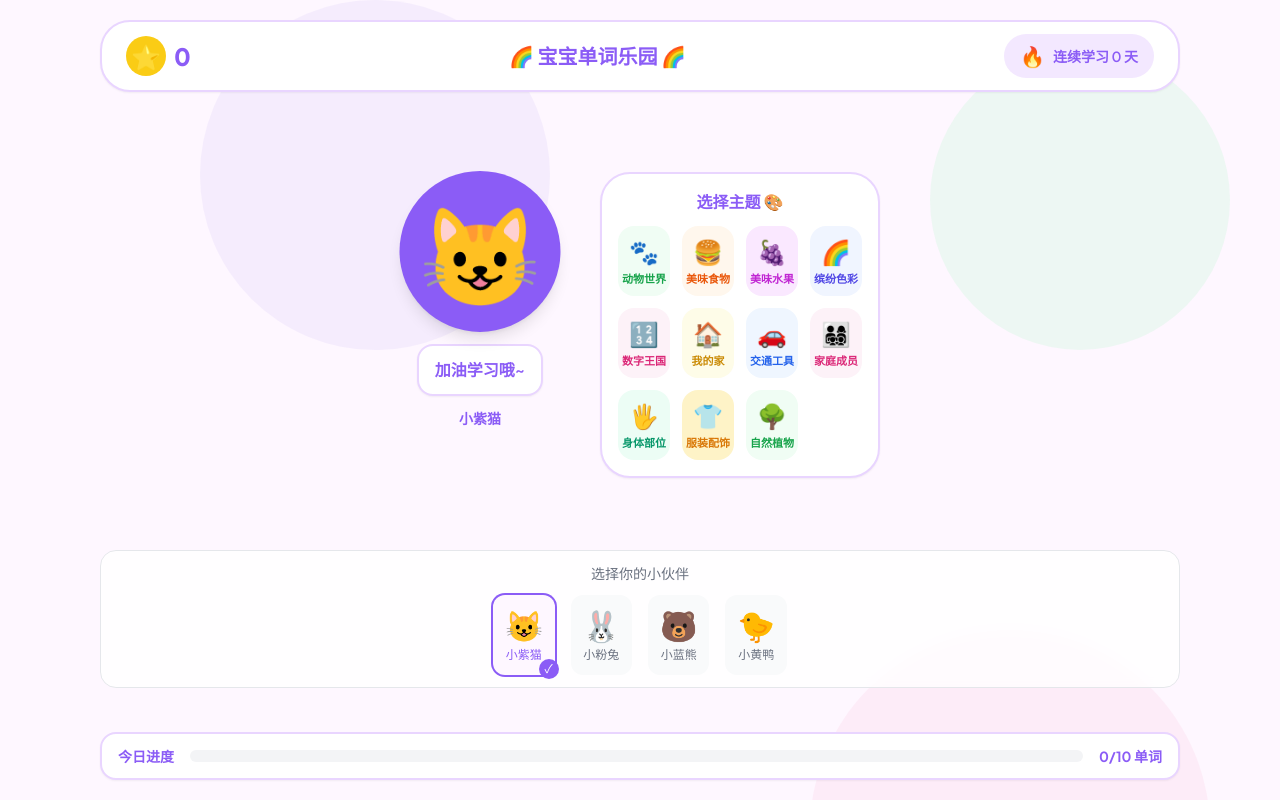
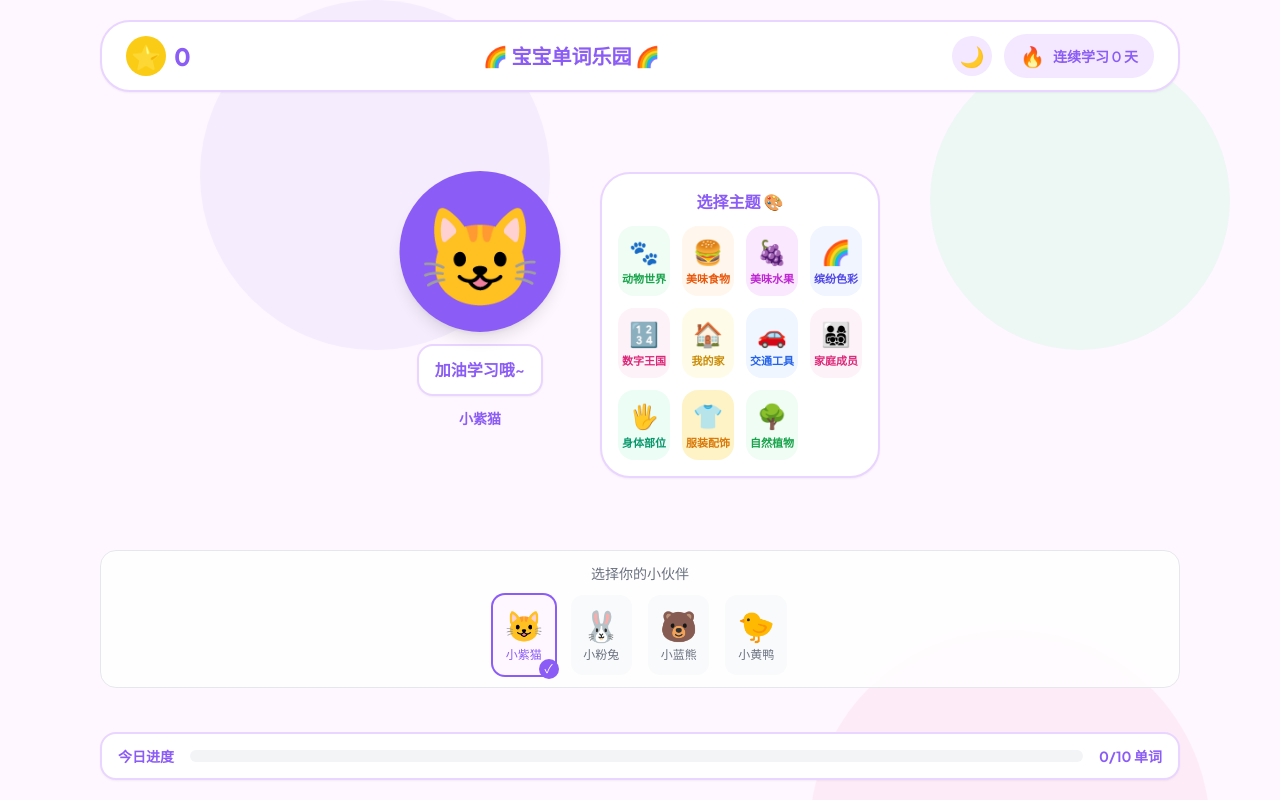
Before and after one commit to childelins/baby-words, a React (Vite) app: page / in a window 1280 px wide. Built offline with nearby package versions, Linux system fonts and the light colour scheme.

Commit message:
feat(theme): TopBar 添加夜间模式切换按钮，页面背景适配主题

```diff
--- a/src/components/TopBar/TopBar.tsx
+++ b/src/components/TopBar/TopBar.tsx
@@ -1,12 +1,14 @@
 import { motion, AnimatePresence } from 'framer-motion';
 import { useGameStore } from '../../store/useGameStore';
+import { useTheme } from '../../hooks';
 
 export function TopBar() {
   const { progress } = useGameStore();
+  const { theme, toggleTheme } = useTheme();
 
   return (
     <div className="w-full max-w-[1120px] mx-auto px-5">
-      <div className="bg-white rounded-[30px] border-2 border-primary-200 px-6 py-3 flex items-center justify-between shadow-sm">
+      <div className="bg-theme-bg-container rounded-[30px] border-2 border-theme-border px-6 py-3 flex items-center justify-between shadow-sm transition-colors">
         {/* 星星数量 */}
         <div className="flex items-center gap-2">
           <motion.div
@@ -24,7 +26,7 @@ export function TopBar() {
               animate={{ y: 0, opacity: 1, scale: 1 }}
               exit={{ y: -20, opacity: 0, scale: 0.5 }}
               transition={{ duration: 0.3, ease: 'easeOut' }}
-              className="text-2xl font-extrabold text-primary-600"
+              className="text-2xl font-extrabold text-mascot-600"
             >
               {progress.stars}
             </motion.span>
@@ -33,17 +35,31 @@ export function TopBar() {
 
         {/* 标题 */}
         <div className="text-center">
-          <h1 className="text-xl font-bold text-primary-600">
+          <h1 className="text-xl font-bold text-mascot-600">
             🌈 宝宝单词乐园 🌈
           </h1>
         </div>
 
-        {/* 连续学习天数 */}
-        <div className="flex items-center gap-2 bg-primary-100 rounded-full px-4 py-2">
-          <span className="text-xl">🔥</span>
-          <span className="text-sm font-semibold text-primary-600">
-            连续学习 {progress.streak} 天
-          </span>
+        {/* 右侧：主题切换 + 连续学习天数 */}
+        <div className="flex items-center gap-3">
+          {/* 主题切换按钮 */}
+          <motion.button
+            onClick={toggleTheme}
+            className="w-10 h-10 bg-mascot-100 rounded-full flex items-center justify-center hover:bg-mascot-200 transition-colors"
+            whileHover={{ scale: 1.1 }}
+            whileTap={{ scale: 0.95 }}
+            aria-label={theme === 'dark' ? '切换到日间模式' : '切换到夜间模式'}
+          >
+            <span className="text-xl">{theme === 'dark' ? '☀️' : '🌙'}</span>
+          </motion.button>
+
+          {/* 连续学习天数 */}
+          <div className="flex items-center gap-2 bg-mascot-100 rounded-full px-4 py-2">
+            <span className="text-xl">🔥</span>
+            <span className="text-sm font-semibold text-mascot-600">
+              连续学习 {progress.streak} 天
+            </span>
+          </div>
         </div>
       </div>
     </div>
--- a/src/pages/GamePage.tsx
+++ b/src/pages/GamePage.tsx
@@ -18,12 +18,12 @@ export function GamePage() {
   if (!currentCategory) return null;
 
   return (
-    <div className="min-h-screen bg-mascot-50 flex flex-col">
-      {/* 背景装饰 - 匹配设计稿位置 */}
+    <div className="min-h-screen bg-theme-bg flex flex-col">
+      {/* 背景装饰 - 使用主题变量 */}
       <div className="fixed inset-0 pointer-events-none overflow-hidden">
-        <div className="absolute top-0 left-[200px] w-[350px] h-[350px] bg-[#E0D4F7] rounded-full opacity-30" />
-        <div className="absolute top-[630px] right-[70px] w-[400px] h-[400px] bg-[#FBD5E8] rounded-full opacity-30" />
-        <div className="absolute top-[50px] right-[50px] w-[300px] h-[300px] bg-[#D4F7E0] rounded-full opacity-40" />
+        <div className="absolute top-0 left-[200px] w-[350px] h-[350px] bg-theme-decoration-1 rounded-full opacity-30" />
+        <div className="absolute top-[630px] right-[70px] w-[400px] h-[400px] bg-theme-decoration-2 rounded-full opacity-30" />
+        <div className="absolute top-[50px] right-[50px] w-[300px] h-[300px] bg-theme-decoration-3 rounded-full opacity-40" />
       </div>
 
       {/* 内容 */}
--- a/src/pages/HomePage.tsx
+++ b/src/pages/HomePage.tsx
@@ -6,12 +6,12 @@ import { Mascot, MascotSelector } from '../components/Mascot';
 
 export function HomePage() {
   return (
-    <div className="min-h-screen bg-mascot-50 flex flex-col">
-      {/* 背景装饰 - 匹配设计稿位置 */}
+    <div className="min-h-screen bg-theme-bg flex flex-col">
+      {/* 背景装饰 - 使用主题变量 */}
       <div className="fixed inset-0 pointer-events-none overflow-hidden">
-        <div className="absolute top-0 left-[200px] w-[350px] h-[350px] bg-[#E0D4F7] rounded-full opacity-30" />
-        <div className="absolute top-[630px] right-[70px] w-[400px] h-[400px] bg-[#FBD5E8] rounded-full opacity-30" />
-        <div className="absolute top-[50px] right-[50px] w-[300px] h-[300px] bg-[#D4F7E0] rounded-full opacity-40" />
+        <div className="absolute top-0 left-[200px] w-[350px] h-[350px] bg-theme-decoration-1 rounded-full opacity-30" />
+        <div className="absolute top-[630px] right-[70px] w-[400px] h-[400px] bg-theme-decoration-2 rounded-full opacity-30" />
+        <div className="absolute top-[50px] right-[50px] w-[300px] h-[300px] bg-theme-decoration-3 rounded-full opacity-40" />
       </div>
 
       {/* 内容 */}
```
